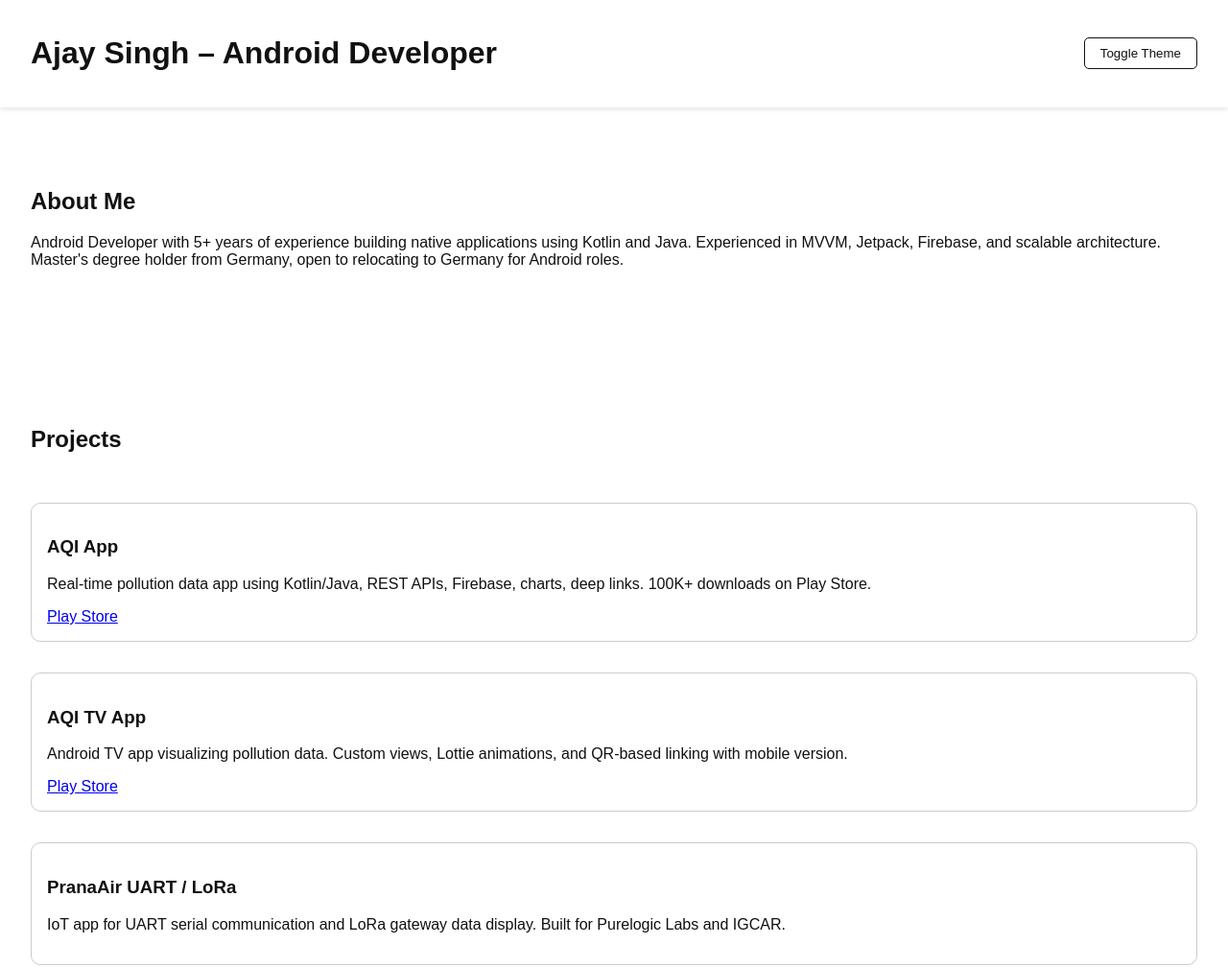
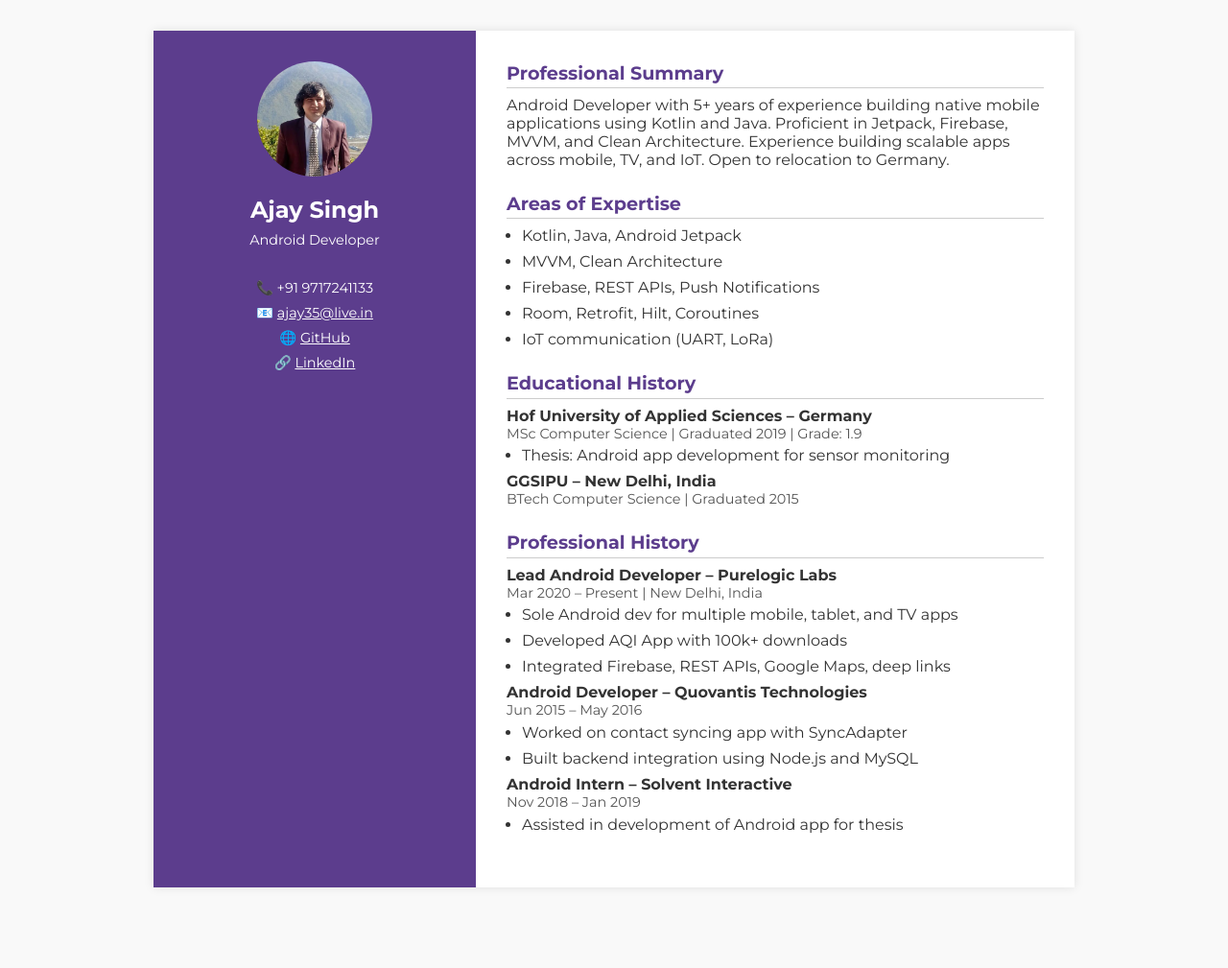
Before and after one commit to ajkh35/portfolio, a plain HTML site: page index.html in a window 1280 px wide. Shown: the top 1009 px of the page at 96% size. After the commit the page ends 957 px from the top, so only its background shows below. Drawn offline with nearby package versions, Linux system fonts and the light colour scheme.

Commit message:
Update index.html

```diff
--- a/index.html
+++ b/index.html
@@ -1,125 +1,149 @@
 <!DOCTYPE html>
 <html lang="en">
 <head>
-  <meta charset="UTF-8" />
-  <meta name="viewport" content="width=device-width, initial-scale=1.0" />
+  <meta charset="UTF-8">
+  <meta name="viewport" content="width=device-width, initial-scale=1.0">
   <title>Ajay Singh – Android Developer</title>
-  <link rel="stylesheet" href="https://unpkg.com/aos@next/dist/aos.css" />
+  <link href="https://fonts.googleapis.com/css2?family=Montserrat:wght@400;700&display=swap" rel="stylesheet">
   <style>
-    :root {
-      --bg-color: #ffffff;
-      --text-color: #111;
-    }
-    [data-theme="dark"] {
-      --bg-color: #111;
-      --text-color: #ffffff;
+    * {
+      box-sizing: border-box;
+      margin: 0;
+      padding: 0;
     }
     body {
-      background: var(--bg-color);
-      color: var(--text-color);
-      font-family: sans-serif;
-      margin: 0;
-      padding: 0;
-      transition: all 0.3s ease;
+      font-family: 'Montserrat', sans-serif;
+      background-color: #f9f9f9;
+      color: #333;
     }
-    header {
+    .container {
       display: flex;
-      justify-content: space-between;
-      align-items: center;
-      padding: 1rem 2rem;
-      background-color: var(--bg-color);
-      box-shadow: 0 2px 5px rgba(0,0,0,0.1);
+      max-width: 960px;
+      margin: 2rem auto;
+      background-color: #fff;
+      box-shadow: 0 0 10px rgba(0,0,0,0.1);
     }
-    .toggle-btn {
-      cursor: pointer;
-      padding: 0.5rem 1rem;
-      border: 1px solid var(--text-color);
-      border-radius: 5px;
-      background: none;
-      color: var(--text-color);
+    .sidebar {
+      background-color: #5c3d8d;
+      color: #fff;
+      width: 35%;
+      padding: 2rem;
+      text-align: center;
     }
-    section {
-      padding: 4rem 2rem;
+    .sidebar img {
+      width: 120px;
+      height: 120px;
+      border-radius: 50%;
+      object-fit: cover;
+      margin-bottom: 1rem;
     }
-    .projects, .testimonials {
-      display: grid;
-      gap: 2rem;
+    .sidebar h1 {
+      font-size: 1.5rem;
     }
-    .card {
-      border: 1px solid #ccc;
-      padding: 1rem;
-      border-radius: 10px;
-      transition: transform 0.3s;
+    .sidebar p {
+      margin: 0.5rem 0;
+      font-size: 0.9rem;
     }
-    .card:hover {
-      transform: translateY(-5px);
+    .sidebar .contact {
+      margin-top: 2rem;
+      font-size: 0.85rem;
     }
-    .github-widget iframe {
-      width: 100%;
-      border: none;
-      height: 200px;
+    .main {
+      width: 65%;
+      padding: 2rem;
+    }
+    .main section {
+      margin-bottom: 1.5rem;
+    }
+    .main h2 {
+      color: #5c3d8d;
+      font-size: 1.2rem;
+      margin-bottom: 0.5rem;
+      border-bottom: 1px solid #ccc;
+      padding-bottom: 0.2rem;
+    }
+    ul {
+      padding-left: 1rem;
+    }
+    li {
+      margin-bottom: 0.5rem;
+    }
+    .job-title {
+      font-weight: bold;
+    }
+    .job-info {
+      font-size: 0.9rem;
+      color: #555;
+      margin-bottom: 0.3rem;
     }
   </style>
 </head>
 <body>
-  <header>
-    <h1>Ajay Singh – Android Developer</h1>
-    <button class="toggle-btn" onclick="toggleTheme()">Toggle Theme</button>
-  </header>
+  <div class="container">
+    <aside class="sidebar">
+      <img src="https://raw.githubusercontent.com/ajkh35/portfolio/main/office_me_cropped.jpg" alt="Profile photo">
+      <h1>Ajay Singh</h1>
+      <p>Android Developer</p>
+      <div class="contact">
+        <p>📞 +91 9717241133</p>
+        <p>📧 <a href="mailto:ajay35@live.in" style="color:#fff;">ajay35@live.in</a></p>
+        <p>🌐 <a href="https://github.com/ajkh35" style="color:#fff;">GitHub</a></p>
+        <p>🔗 <a href="https://www.linkedin.com/in/ajay-singh-29757266/" style="color:#fff;">LinkedIn</a></p>
+      </div>
+    </aside>
+    <main class="main">
+      <section>
+        <h2>Professional Summary</h2>
+        <p>Android Developer with 5+ years of experience building native mobile applications using Kotlin and Java. Proficient in Jetpack, Firebase, MVVM, and Clean Architecture. Experience building scalable apps across mobile, TV, and IoT. Open to relocation to Germany.</p>
+      </section>
 
-  <section data-aos="fade-up">
-    <h2>About Me</h2>
-    <p>Android Developer with 5+ years of experience building native applications using Kotlin and Java. Experienced in MVVM, Jetpack, Firebase, and scalable architecture. Master's degree holder from Germany, open to relocating to Germany for Android roles.</p>
-  </section>
+      <section>
+        <h2>Areas of Expertise</h2>
+        <ul>
+          <li>Kotlin, Java, Android Jetpack</li>
+          <li>MVVM, Clean Architecture</li>
+          <li>Firebase, REST APIs, Push Notifications</li>
+          <li>Room, Retrofit, Hilt, Coroutines</li>
+          <li>IoT communication (UART, LoRa)</li>
+        </ul>
+      </section>
 
-  <section class="projects" data-aos="fade-up">
-    <h2>Projects</h2>
-    <div class="card">
-      <h3>AQI App</h3>
-      <p>Real-time pollution data app using Kotlin/Java, REST APIs, Firebase, charts, deep links. 100K+ downloads on Play Store.</p>
-      <a href="https://play.google.com/store/apps/details?id=com.aqi.data" target="_blank">Play Store</a>
-    </div>
-    <div class="card">
-      <h3>AQI TV App</h3>
-      <p>Android TV app visualizing pollution data. Custom views, Lottie animations, and QR-based linking with mobile version.</p>
-      <a href="https://play.google.com/store/apps/details?id=com.aqi.tv" target="_blank">Play Store</a>
-    </div>
-    <div class="card">
-      <h3>PranaAir UART / LoRa</h3>
-      <p>IoT app for UART serial communication and LoRa gateway data display. Built for Purelogic Labs and IGCAR.</p>
-    </div>
-    <div class="card">
-      <h3>Android Contact Syncing</h3>
-      <p>Researched contact sync with SyncAdapter, duplication handling, and AggregationExceptions. Developed demo and blog.</p>
-      <a href="https://github.com/ajkh35/ContactsDemo" target="_blank">GitHub</a> | <a href="https://ajkh35.blogspot.com/2020/04/syncing-contacts-with-android.html" target="_blank">Blog</a>
-    </div>
-  </section>
+      <section>
+        <h2>Educational History</h2>
+        <p class="job-title">Hof University of Applied Sciences – Germany</p>
+        <p class="job-info">MSc Computer Science | Graduated 2019 | Grade: 1.9</p>
+        <ul>
+          <li>Thesis: Android app development for sensor monitoring</li>
+        </ul>
 
-  <section class="github-widget" data-aos="fade-up">
-    <h2>GitHub Activity</h2>
-    <iframe src="https://github-readme-stats.vercel.app/api?username=ajkh35&show_icons=true" loading="lazy"></iframe>
-  </section>
+        <p class="job-title">GGSIPU – New Delhi, India</p>
+        <p class="job-info">BTech Computer Science | Graduated 2015</p>
+      </section>
 
-  <section data-aos="fade-up">
-    <h2>Contact</h2>
-    <p>Email: <a href="mailto:ajay35@live.in">ajay35@live.in</a> | Phone: +91 9717241133</p>
-    <p><a href="https://www.linkedin.com/in/ajay-singh-29757266/" target="_blank">LinkedIn</a> | <a href="https://github.com/ajkh35" target="_blank">GitHub</a></p>
-  </section>
+      <section>
+        <h2>Professional History</h2>
+        <p class="job-title">Lead Android Developer – Purelogic Labs</p>
+        <p class="job-info">Mar 2020 – Present | New Delhi, India</p>
+        <ul>
+          <li>Sole Android dev for multiple mobile, tablet, and TV apps</li>
+          <li>Developed AQI App with 100k+ downloads</li>
+          <li>Integrated Firebase, REST APIs, Google Maps, deep links</li>
+        </ul>
 
-  <script>
-    function toggleTheme() {
-      const theme = document.documentElement.getAttribute('data-theme') === 'dark' ? 'light' : 'dark';
-      document.documentElement.setAttribute('data-theme', theme);
-      localStorage.setItem('theme', theme);
-    }
-    document.addEventListener('DOMContentLoaded', () => {
-      const savedTheme = localStorage.getItem('theme') || 'light';
-      document.documentElement.setAttribute('data-theme', savedTheme);
-    });
-  </script>
-  <script src="https://unpkg.com/aos@next/dist/aos.js"></script>
-  <script>
-    AOS.init();
-  </script>
+        <p class="job-title">Android Developer – Quovantis Technologies</p>
+        <p class="job-info">Jun 2015 – May 2016</p>
+        <ul>
+          <li>Worked on contact syncing app with SyncAdapter</li>
+          <li>Built backend integration using Node.js and MySQL</li>
+        </ul>
+
+        <p class="job-title">Android Intern – Solvent Interactive</p>
+        <p class="job-info">Nov 2018 – Jan 2019</p>
+        <ul>
+          <li>Assisted in development of Android app for thesis</li>
+        </ul>
+      </section>
+    </main>
+  </div>
 </body>
 </html>
```
